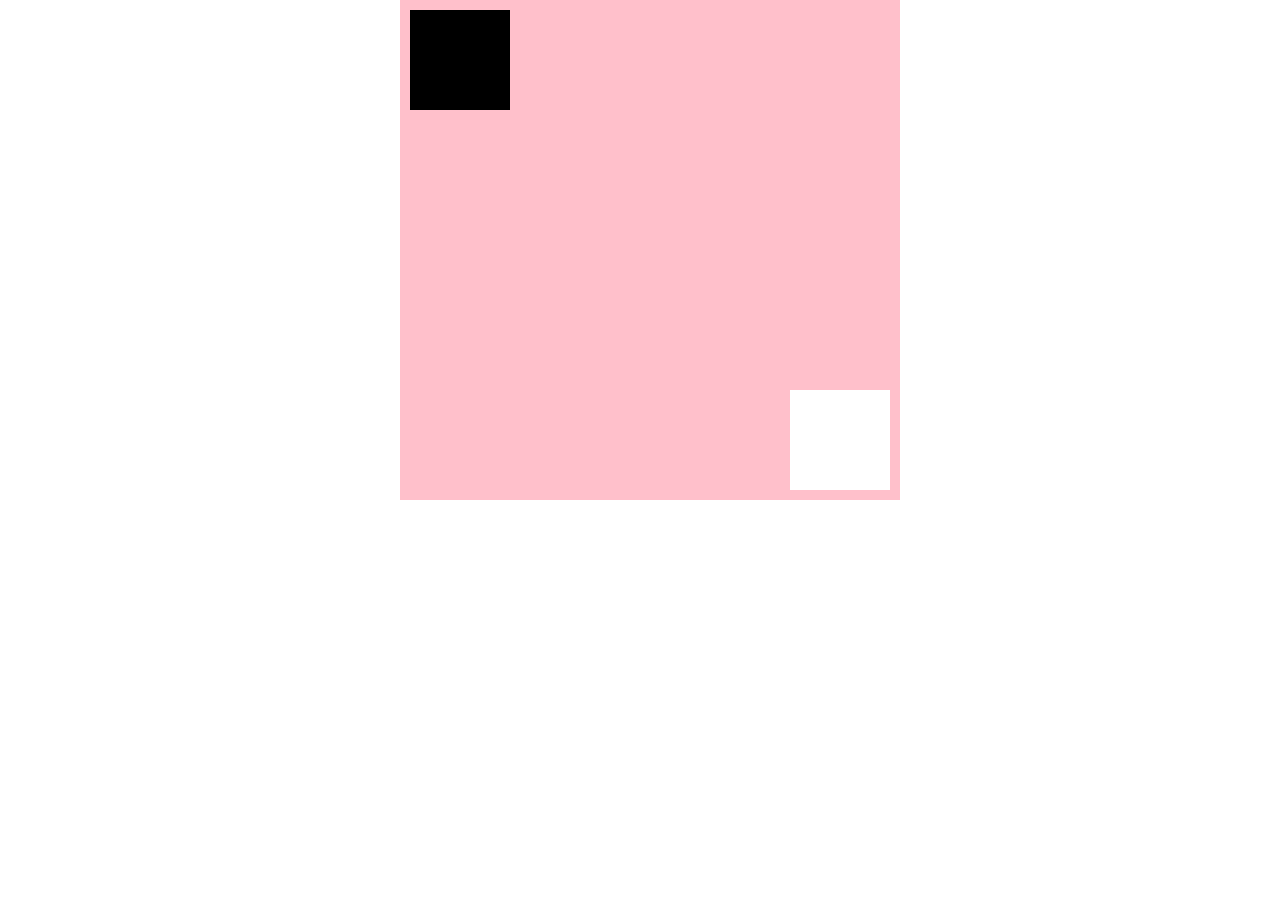
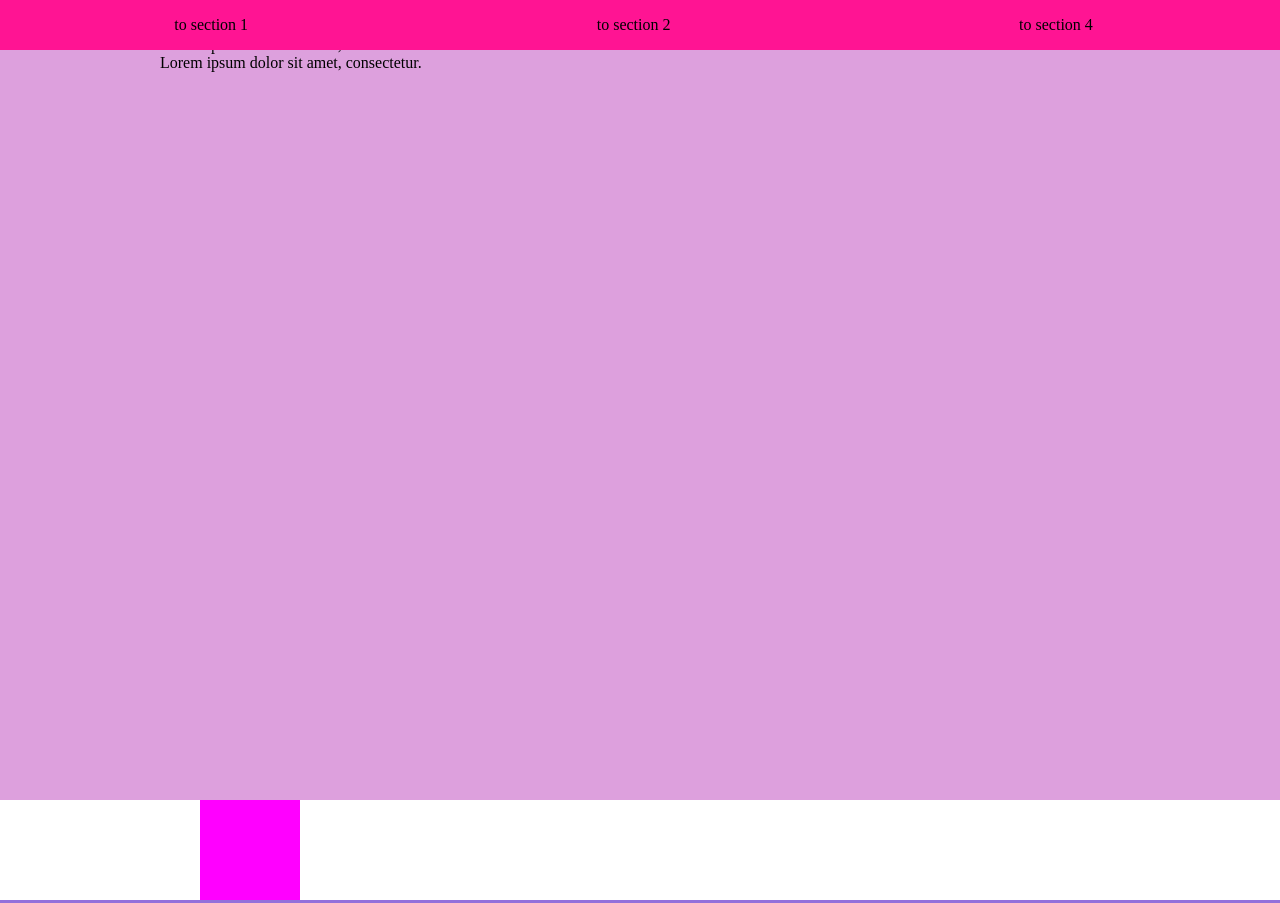
Before and after one commit to MsGazaryan/Lesson_8, a plain HTML site: page index.html in a window 1280 px wide. Shown: the top 903 px of the page. Before the commit the page ends 800 px from the top, so only its background shows below. Drawn offline with Linux system fonts and the light colour scheme.

Commit message:
Position 2

```diff
--- a/CSS/style.css
+++ b/CSS/style.css
@@ -1,11 +1,16 @@
 *{
 	margin: 0;
+}
+
+.container{
+	width: 960px;
+	margin: 0 auto;
 }
 
 .wrapper{
 	width: 500px;
 	height: 500px;
-	margin-left: 400px;
+	margin-left: 50px;
 	background-color: pink;
 	position: relative; /* static */
 /*	top: 100px;
@@ -18,7 +23,7 @@
 	width: 100px;
 	height: 100px;
 	background-color: black;
-	position: absolute;
+	position: absolute; /*абсолют позиционируется относительно relative */
 	top: 10px;
 	left: 10px;
 
@@ -33,3 +38,61 @@
 	right: 10px;
 
 }
+
+
+nav{
+	width: 100%;
+	height: 50px;
+	position: fixed; /* - fixed - всегда позиционируется относительно окна браузера*/
+	top: 0;
+	left: 0;
+	background-color: deeppink;
+}
+
+nav ul{
+	width: 100%;
+	height: 50px;
+	list-style-type: none; /* square/ circle / circle-o */
+	padding: 0;
+
+}
+
+nav ul li{
+	width: 33%;
+	display: block;
+	float: left;
+	text-align: center;
+	line-height: 50px;
+}
+
+nav ul li a{
+	text-decoration: none;
+	color: black;
+}
+
+
+section{
+	width: 100%;
+	height: 100vh;
+}
+
+#one{
+	background-color: plum;
+}
+#two{
+	background-color: mediumpurple;
+}
+#four{
+	background-color: rebeccapurple ;
+}
+
+.sticky {
+	width: 100px;
+	height: 100px;
+	position: sticky;
+	background-color: fuchsia;
+	top: 10px;
+	left: 200px;
+	z-index: 2; /*чем больше, он накладывается и его видно
+	*/
+}
--- a/index.html
+++ b/index.html
@@ -8,16 +8,67 @@
 
 	<body>
 
+		<nav>
+			<ul>
+				<li>
+					<a href="#one">to section 1</a>
+				</li>
+				<li>
+					<a href="#two">to section 2</a>
+				</li>
+				<li>
+					<a href="#four">to section 4</a>
+				</li>
+			</ul>
+
+		</nav>
+
+		<section id='one'>
+
+			<div class='container'>
+				<div class="headwrapper">
+					<h2></h2>
+				</div>
+				<div class="services">
+					<div class="service">
+						<div class="serviceWrap">
+
+							Lorem ipsum dolor sit amet, consectetur.
+						</div>
+					</div>
+					<div class="service">
+						<div class="serviceWrap">
+
+							Lorem ipsum dolor sit amet, consectetur.
+						</div>
+					</div>
+					<div class="service">
+						<div class="serviceWrap">
+
+							Lorem ipsum dolor sit amet, consectetur.
+						</div>
+					</div>
+					<div class="service">
+						<div class="serviceWrap">
+
+							Lorem ipsum dolor sit amet, consectetur.
+						</div>
+					</div>
+				</div>
+			</div>
+
+		</section>
+		<div class='sticky'></div>
+		<section id='two'></section>
+		<section id='four'></section>
+
+
+
 		<div class='wrapper'>
 			<div class='block'></div>
 			<div class='block2'></div>
 		</div>
 
 
-
-
-
-
-
 	</body>
 </html>
```
